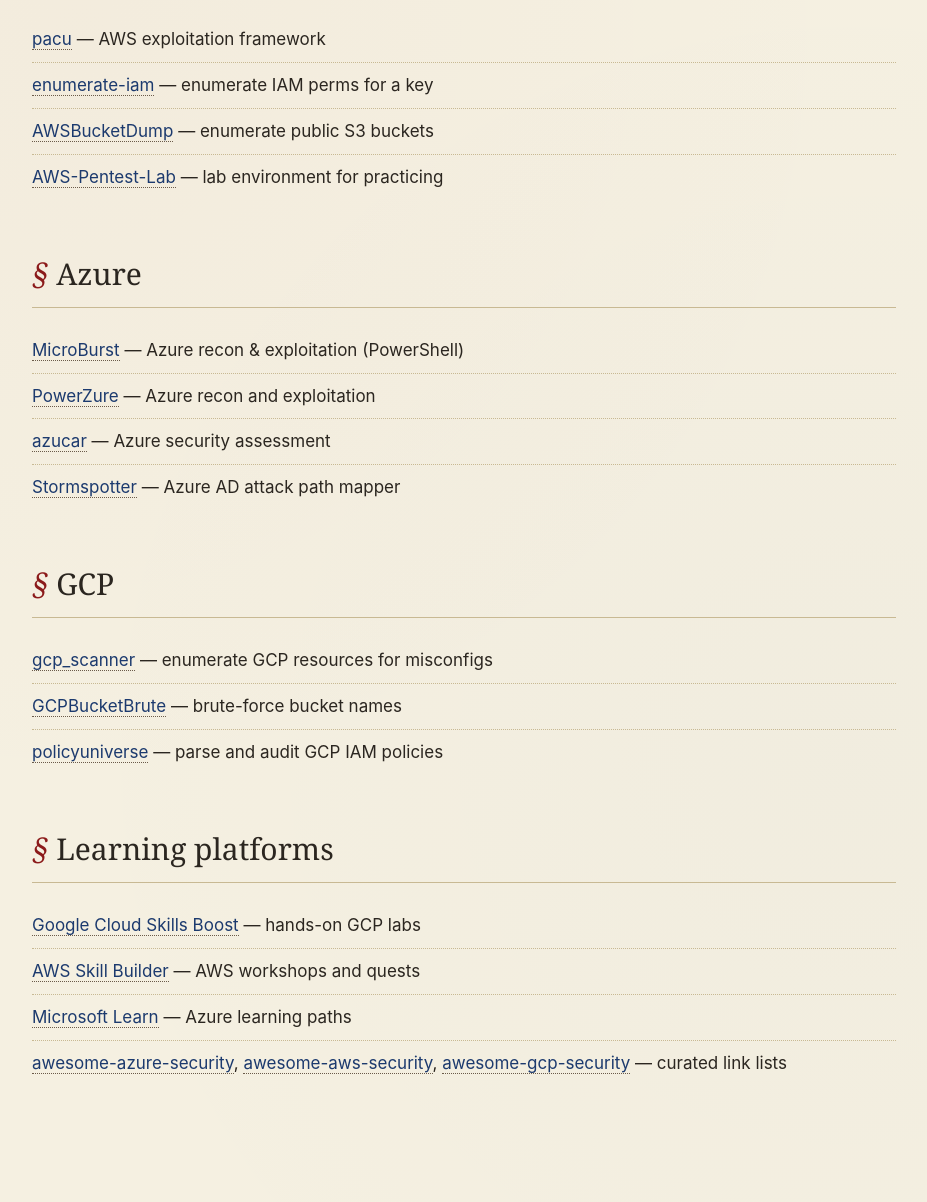
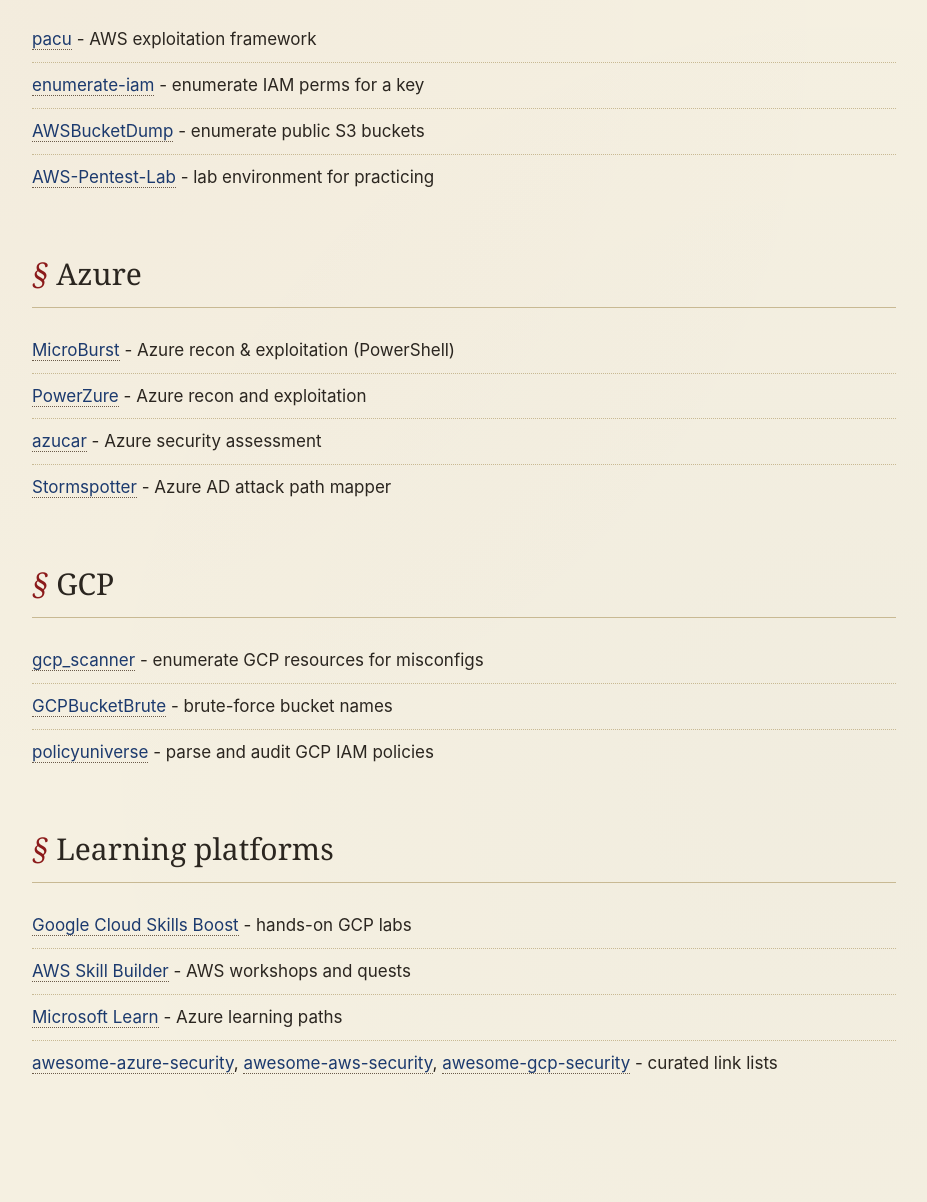
Before and after one commit to zhameersheraz/cloud-security, a website: page tools.html in a window 1280 px wide. Shown: the part 507-1709 px from the top of the page, without its empty margins (176-1103 px from the left). Drawn offline with Linux system fonts and the light colour scheme.

Commit message:
replace &mdash; HTML entities with hyphens

```diff
--- a/tools.html
+++ b/tools.html
@@ -23,40 +23,40 @@
 <main>
   <h2>Multi-cloud tools</h2>
   <ul class="bare">
-    <li><a href="https://github.com/nccgroup/ScoutSuite">ScoutSuite</a> &mdash; multi-cloud auditing (AWS, Azure, GCP, OCI, Alibaba)</li>
-    <li><a href="https://github.com/prowler-cloud/prowler">Prowler</a> &mdash; AWS/Azure/GCP security posture assessment</li>
-    <li><a href="https://github.com/trailofbits/steampipe">Steampipe</a> &mdash; SQL queries for cloud APIs (400+ mods)</li>
+    <li><a href="https://github.com/nccgroup/ScoutSuite">ScoutSuite</a> - multi-cloud auditing (AWS, Azure, GCP, OCI, Alibaba)</li>
+    <li><a href="https://github.com/prowler-cloud/prowler">Prowler</a> - AWS/Azure/GCP security posture assessment</li>
+    <li><a href="https://github.com/trailofbits/steampipe">Steampipe</a> - SQL queries for cloud APIs (400+ mods)</li>
   </ul>
 
   <h2>AWS</h2>
   <ul class="bare">
-    <li><a href="https://github.com/salesforce/pacu">pacu</a> &mdash; AWS exploitation framework</li>
-    <li><a href="https://github.com/andresriancho/enumerate-iam">enumerate-iam</a> &mdash; enumerate IAM perms for a key</li>
-    <li><a href="https://github.com/jordanpotti/AWSBucketDump">AWSBucketDump</a> &mdash; enumerate public S3 buckets</li>
-    <li><a href="https://github.com/0xVariable/AWS-Pentest-Lab">AWS-Pentest-Lab</a> &mdash; lab environment for practicing</li>
+    <li><a href="https://github.com/salesforce/pacu">pacu</a> - AWS exploitation framework</li>
+    <li><a href="https://github.com/andresriancho/enumerate-iam">enumerate-iam</a> - enumerate IAM perms for a key</li>
+    <li><a href="https://github.com/jordanpotti/AWSBucketDump">AWSBucketDump</a> - enumerate public S3 buckets</li>
+    <li><a href="https://github.com/0xVariable/AWS-Pentest-Lab">AWS-Pentest-Lab</a> - lab environment for practicing</li>
   </ul>
 
   <h2>Azure</h2>
   <ul class="bare">
-    <li><a href="https://github.com/NetSPI/MicroBurst">MicroBurst</a> &mdash; Azure recon &amp; exploitation (PowerShell)</li>
-    <li><a href="https://github.com/hausec/PowerZure">PowerZure</a> &mdash; Azure recon and exploitation</li>
-    <li><a href="https://github.com/nccgroup/azucar">azucar</a> &mdash; Azure security assessment</li>
-    <li><a href="https://github.com/Azure/Stormspotter">Stormspotter</a> &mdash; Azure AD attack path mapper</li>
+    <li><a href="https://github.com/NetSPI/MicroBurst">MicroBurst</a> - Azure recon &amp; exploitation (PowerShell)</li>
+    <li><a href="https://github.com/hausec/PowerZure">PowerZure</a> - Azure recon and exploitation</li>
+    <li><a href="https://github.com/nccgroup/azucar">azucar</a> - Azure security assessment</li>
+    <li><a href="https://github.com/Azure/Stormspotter">Stormspotter</a> - Azure AD attack path mapper</li>
   </ul>
 
   <h2>GCP</h2>
   <ul class="bare">
-    <li><a href="https://github.com/google/gcp_scanner">gcp_scanner</a> &mdash; enumerate GCP resources for misconfigs</li>
-    <li><a href="https://github.com/RhinoSecurityLabs/GCPBucketBrute">GCPBucketBrute</a> &mdash; brute-force bucket names</li>
-    <li><a href="https://github.com/Netflix-Skunkworks/policyuniverse">policyuniverse</a> &mdash; parse and audit GCP IAM policies</li>
+    <li><a href="https://github.com/google/gcp_scanner">gcp_scanner</a> - enumerate GCP resources for misconfigs</li>
+    <li><a href="https://github.com/RhinoSecurityLabs/GCPBucketBrute">GCPBucketBrute</a> - brute-force bucket names</li>
+    <li><a href="https://github.com/Netflix-Skunkworks/policyuniverse">policyuniverse</a> - parse and audit GCP IAM policies</li>
   </ul>
 
   <h2>Learning platforms</h2>
   <ul class="bare">
-    <li><a href="https://cloud.google.com/training/cloud-infrastructure">Google Cloud Skills Boost</a> &mdash; hands-on GCP labs</li>
-    <li><a href="https://aws.amazon.com/training/">AWS Skill Builder</a> &mdash; AWS workshops and quests</li>
-    <li><a href="https://learn.microsoft.com/en-us/training/azure/">Microsoft Learn</a> &mdash; Azure learning paths</li>
-    <li><a href="https://github.com/tonybaloney/awesome-azure-security">awesome-azure-security</a>, <a href="https://github.com/jassics/awesome-aws-security">awesome-aws-security</a>, <a href="https://github.com/fabiospampinato/awesome-gcp-security">awesome-gcp-security</a> &mdash; curated link lists</li>
+    <li><a href="https://cloud.google.com/training/cloud-infrastructure">Google Cloud Skills Boost</a> - hands-on GCP labs</li>
+    <li><a href="https://aws.amazon.com/training/">AWS Skill Builder</a> - AWS workshops and quests</li>
+    <li><a href="https://learn.microsoft.com/en-us/training/azure/">Microsoft Learn</a> - Azure learning paths</li>
+    <li><a href="https://github.com/tonybaloney/awesome-azure-security">awesome-azure-security</a>, <a href="https://github.com/jassics/awesome-aws-security">awesome-aws-security</a>, <a href="https://github.com/fabiospampinato/awesome-gcp-security">awesome-gcp-security</a> - curated link lists</li>
   </ul>
 </main>
 <footer>
```
Also changed, not shown: aws.html (+1 -1 lines), azure.html (+1 -1 lines), gcp.html (+2 -2 lines), index.html (+5 -5 lines).
